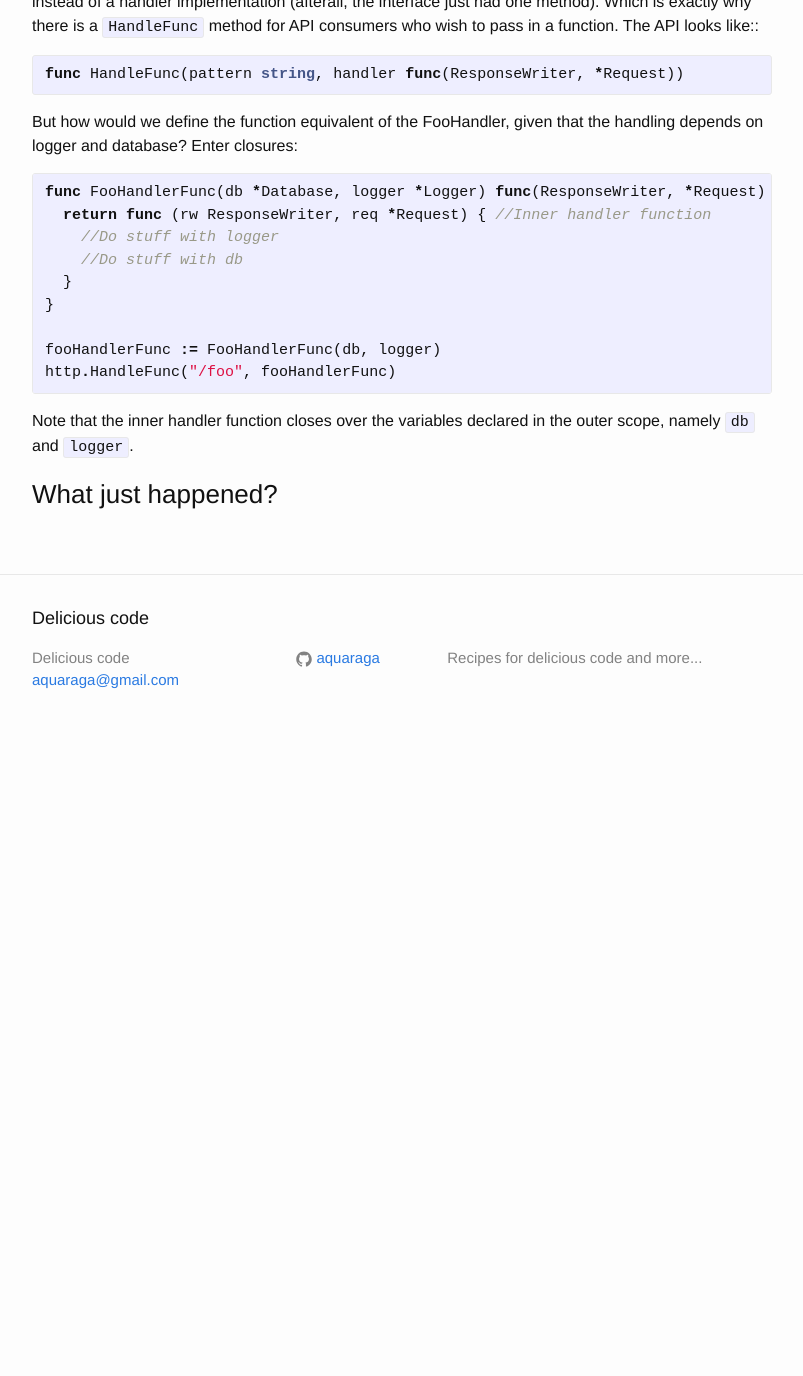
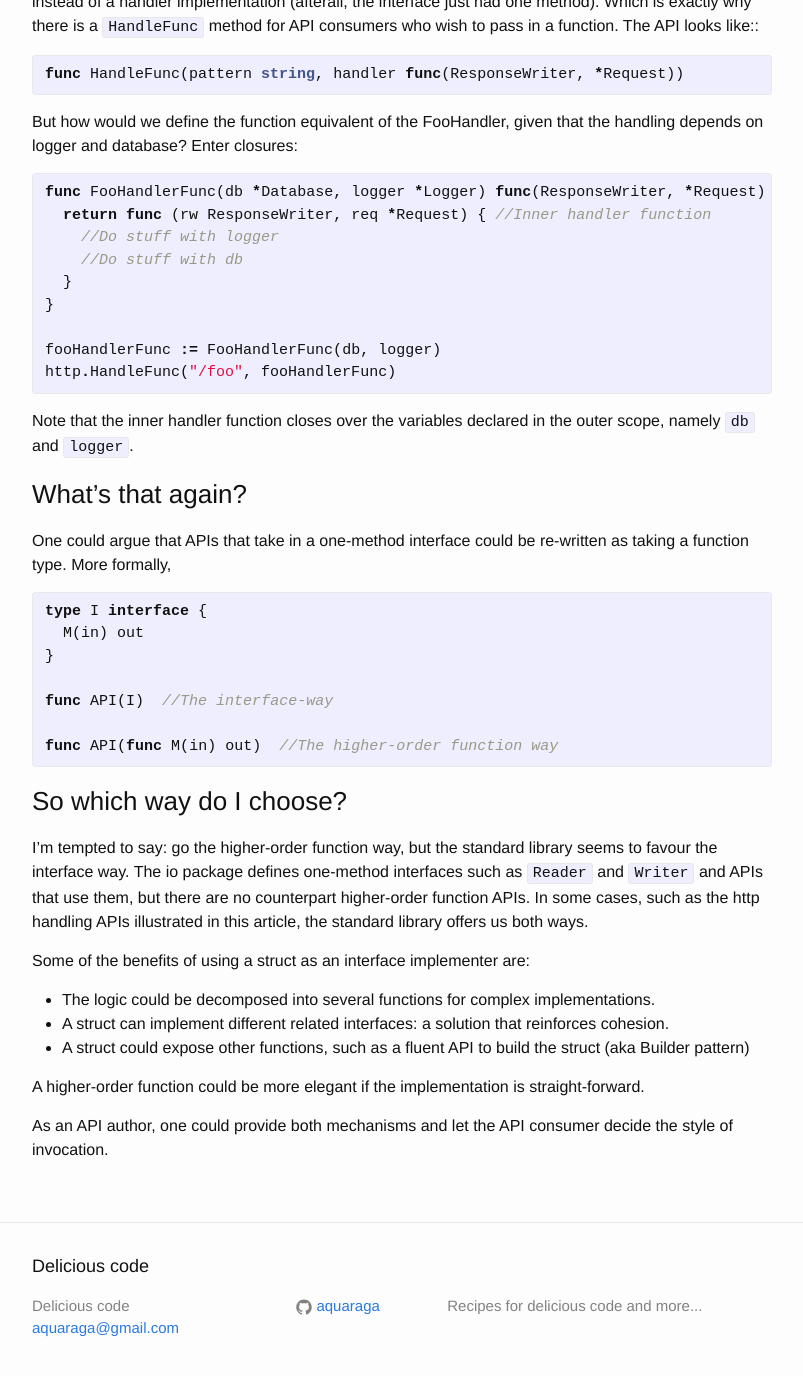
Before and after one commit to aquaraga/aquaraga.github.io, a Jekyll site: the page built from _posts/2016-11-19-golang-interfaces-vs-functions.markdown, in a window 1280 px wide and 1400 px high, scrolled down 2325 px. Shown: the top 1376 px of the window, without its empty margins (238-1041 px from the left). Built offline with Jekyll 4.4.1, drawn with Linux system fonts in a browser that asks for light colours; comment, search, counter and statistics services are not loaded; before the commit the page ends 3077 px from its top, so only the background shows below that.

Commit message:
Making a recommendation

```diff
--- a/_posts/2016-11-19-golang-interfaces-vs-functions.markdown
+++ b/_posts/2016-11-19-golang-interfaces-vs-functions.markdown
@@ -117,9 +117,33 @@ http.HandleFunc("/foo", fooHandlerFunc)
 
 Note that the inner handler function closes over the variables declared in the outer scope, namely `db` and `logger`.
 
-### What just happened? ###
+### What's that again? ###
 
+One could argue that APIs that take in a one-method interface could be re-written as taking a function type. More formally,
 
+{% highlight go %}
+type I interface {
+  M(in) out
+}
+
+func API(I)  //The interface-way
+
+func API(func M(in) out)  //The higher-order function way
+{% endhighlight %}
+
+### So which way do I choose? ###
+
+I'm tempted to say: go the higher-order function way, but the standard library seems to favour the interface way. The io package defines one-method interfaces such as `Reader` and `Writer` and APIs that use them, but there are no counterpart higher-order function APIs. In some cases, such as the http handling APIs illustrated in this article, the standard library offers us both ways.
+
+Some of the benefits of using a struct as an interface implementer are:
+
+* The logic could be decomposed into several functions for complex implementations.
+* A struct can implement different related interfaces: a solution that reinforces cohesion.
+* A struct could expose other functions, such as a fluent API to build the struct (aka Builder pattern)
+
+A higher-order function could be more elegant if the implementation is straight-forward.
+
+As an API author, one could provide both mechanisms and let the API consumer decide the style of invocation.
 
 
 
```
